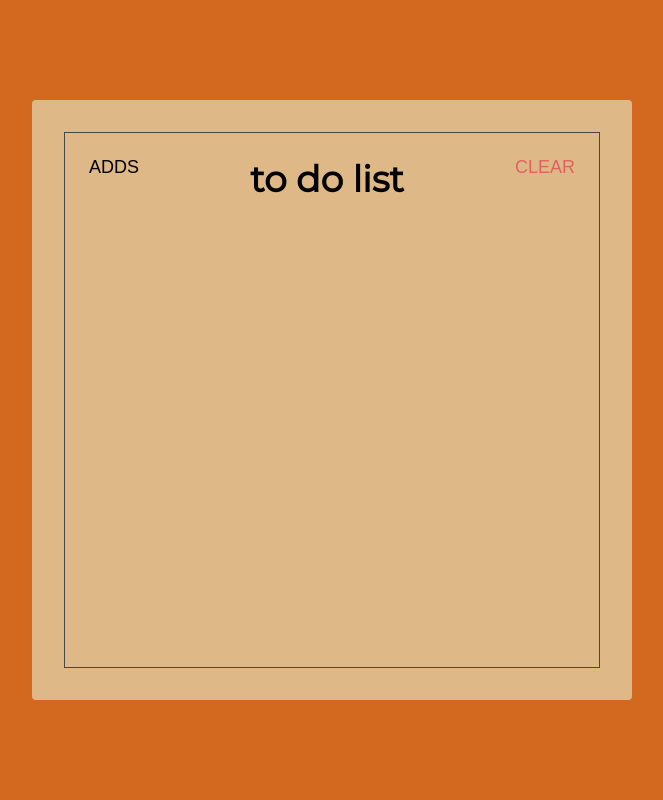
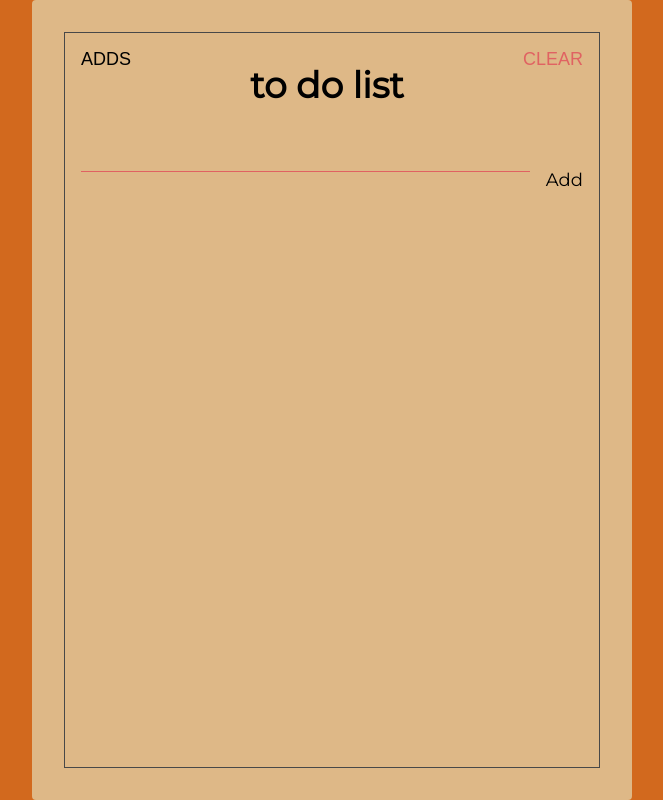
Before and after one commit to biassyii06/react-starter, a website: page index.html in a window 1280 px wide. Shown: the whole page, without its empty margins (308-971 px from the left). Drawn offline with Linux system fonts and the light colour scheme; a web font is replaced by a local one.

Commit message:
create add todo section

```diff
--- a/index.html
+++ b/index.html
@@ -15,11 +15,17 @@
   <body>
     <div class="container">
       <div class="frame">
-        <div class="header">
+        <section class="header">
           <button class="header-btn">adds</button>
           <h1 class="header-title">To do List</h1>
           <button class="header-btn main-red-color">clear</button>
-        </div>
+        </section>
+        <section class="add">
+          <form action="" class="add-form">
+            <input type="text" class="add-input" />
+            <button class="add-btn">Add</button>
+          </form>
+        </section>
       </div>
     </div>
   </body>
--- a/style.css
+++ b/style.css
@@ -32,7 +32,7 @@ html {
 
 .container {
   width: 600px;
-  height: 600px;
+  height: 800px;
   background-color: burlywood;
   border-radius: 4px;
 
@@ -63,8 +63,46 @@ html {
   font-family: "Martel", sans-serif;
   text-transform: uppercase;
 
-  padding: 24px;
+  padding: 16px;
+  cursor: pointer;
+
   background: unset;
   border: unset;
   outline: unset;
 }
+
+.add {
+  padding: 16px;
+}
+
+.add-form {
+  display: flex;
+  align-items: flex-start;
+}
+
+.add-input {
+  background: unset;
+  border: unset;
+  padding: 0 64px;
+
+  flex: 1;
+  border-bottom: 1px solid var(--main-red-color);
+  outline: unset;
+
+  font-family: "Martel", sans-serif;
+  font-size: 16px;
+  text-transform: lowercase;
+}
+
+.add-btn {
+  font-size: 1.8rem;
+  font-family: "Montserrat", sans-serif;
+
+  padding: 16px;
+  padding-right: unset;
+  cursor: pointer;
+
+  background: unset;
+  border: unset;
+  outline: unset;
+}
```
